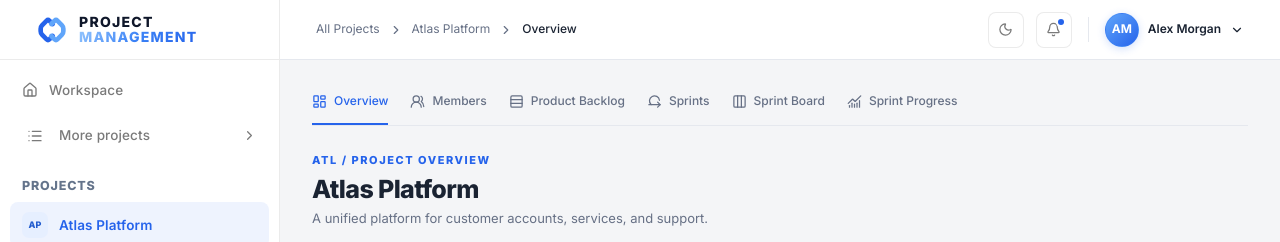
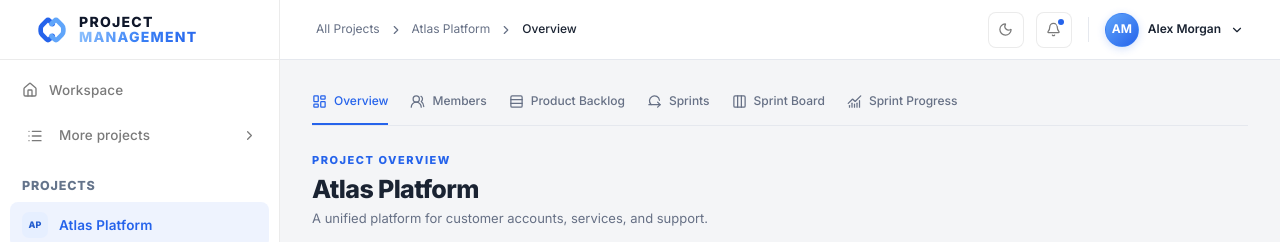
Before and after one commit to lukenab/project-management-system, a Next.js app in the folder frontend/: page /projects/customer-portal in a window 1280 px wide. Shown: the top 242 px of the page. Built offline with nearby package versions, Linux system fonts and the light colour scheme.

Commit message:
refactor: drop project key from overview eyebrow

```diff
--- a/frontend/app/(workspace)/projects/[projectId]/page.tsx
+++ b/frontend/app/(workspace)/projects/[projectId]/page.tsx
@@ -19,7 +19,7 @@ export default async function ProjectOverview({
   return (
     <>
       <PageHeader
-        eyebrow={`${project.key} / Project overview`}
+        eyebrow={`Project overview`}
         title={project.name}
         description={project.description}
       />
```
